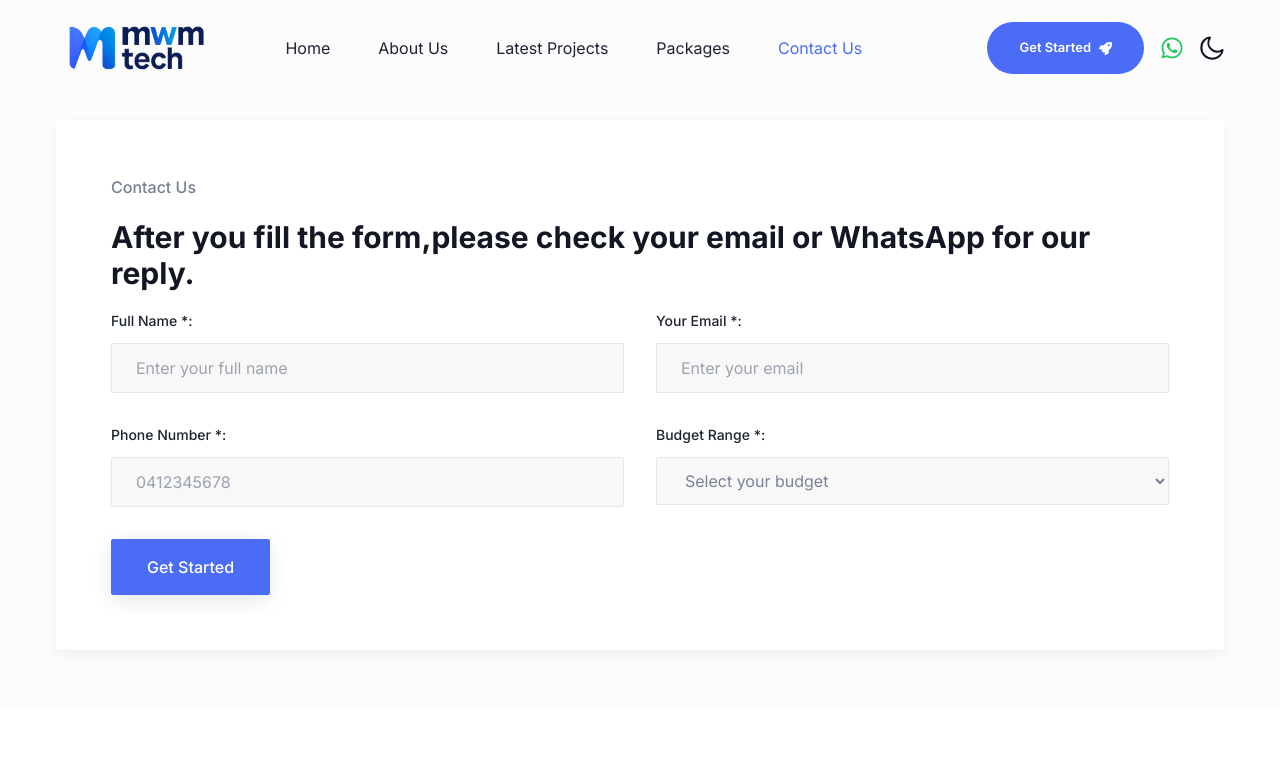
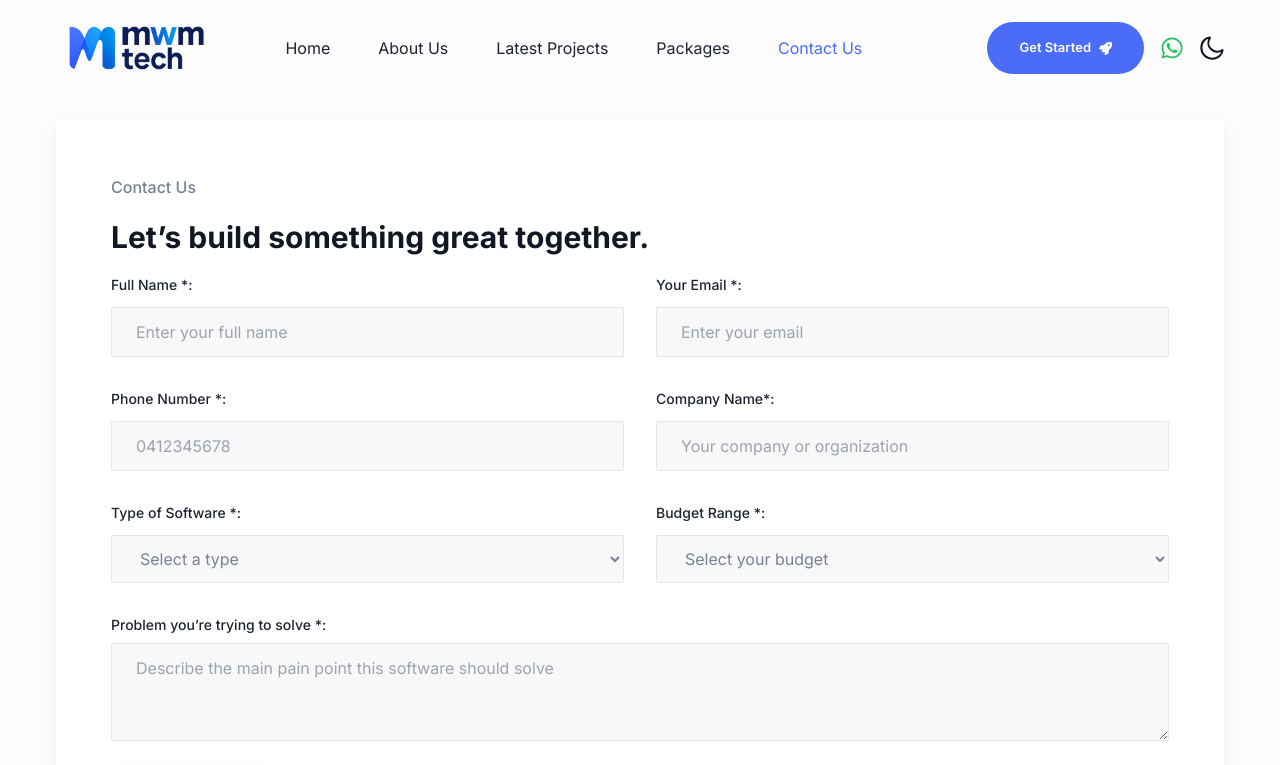
Before and after one commit to mr1assou/MWM, a Next.js app: page /contact/0 in a window 1280 px wide. Shown: the top 765 px of the page. Built offline with nearby package versions, Linux system fonts and the light colour scheme.

Commit message:
form chnages

```diff
--- a/app/api/submitForm/route.ts
+++ b/app/api/submitForm/route.ts
@@ -4,7 +4,7 @@ import path from 'path';
 
 export async function POST(request: Request) {
   const body = await request.json();
-  const { firstName, email, phone_number, id, budget } = body;
+  const { firstName, email, phone_number, id, budget, companyName, softwareType, problem1 } = body;
 
   try {
     const transporter = nodemailer.createTransport({
@@ -53,8 +53,20 @@ export async function POST(request: Request) {
             <td style="padding: 12px; border: 1px solid #ddd;">${phone_number}</td>
           </tr>
           <tr>
+            <td style="padding: 12px; border: 1px solid #ddd;"><strong>Company Name</strong></td>
+            <td style="padding: 12px; border: 1px solid #ddd;">${companyName}</td>
+          </tr>
+            <tr>
             <td style="padding: 12px; border: 1px solid #ddd;"><strong>Budget</strong></td>
             <td style="padding: 12px; border: 1px solid #ddd;">${budget}</td>
+          </tr>
+          <tr>
+            <td style="padding: 12px; border: 1px solid #ddd;"><strong>Software Type</strong></td>
+            <td style="padding: 12px; border: 1px solid #ddd;">${softwareType}</td>
+          </tr>
+          <tr>
+            <td style="padding: 12px; border: 1px solid #ddd;"><strong>Problem</strong></td>
+            <td style="padding: 12px; border: 1px solid #ddd;">${problem1}</td>
           </tr>
         </table>
       `,
@@ -89,20 +101,9 @@ export async function POST(request: Request) {
       <p style="color:#4b5563;font-size:16px;line-height:1.65;margin:0 0 18px;">
         We truly appreciate you reaching out to MWMTECH. Your message has been received, and our team is already reviewing your request.
       </p>
-
-      <!-- Subtle “card” section to group the ask -->
-      <div style="border:1px solid #e5e7eb;background:#fafafa;border-radius:10px;padding:16px 14px;margin:0 auto 16px;display:inline-block;text-align:left;max-width:520px;">
-        <p style="color:#4b5563;font-size:16px;line-height:1.65;margin:0 0 8px;">
-          To help us prepare the best proposal, could you share a few details?
-        </p>
-        <ul style="color:#4b5563;font-size:16px;line-height:1.65;margin:0 0 0 18px;padding:0;">
-          <li style="margin-bottom:8px;">What type of business you run (or plan to launch)</li>
-          <li style="margin-bottom:8px;">Your main goals for the website</li>
-        </ul>
-      </div>
-
       <p style="color:#4b5563;font-size:16px;line-height:1.65;margin:0 0 18px;">
-        Prefer to talk live? Choose a time that fits your schedule and we’ll meet to discuss your project.
+        Prefer to talk live? Choose a time that fits your schedule and we'll meet to discuss your project.
+        If you’d rather not meet live, we’ll reach out to you via email or WhatsApp instead.
       </p>
 
       <!-- CTA Button -->
@@ -134,14 +135,14 @@ export async function POST(request: Request) {
 </div>
 
 `,
-      attachments: [
-        {
-          filename: 'logo.png',
-          path: logoPath,
-          cid: 'mwm-logo',
-          contentDisposition: 'inline' as const
-        },
-      ]
+      // attachments: [
+      //   {
+      //     filename: 'logo.png',
+      //     path: logoPath,
+      //     cid: 'mwm-logo',
+      //     contentDisposition: 'inline' as const
+      //   },
+      // ]
     };
 
     // Send both emails
--- a/components/Contact/ContactForm.tsx
+++ b/components/Contact/ContactForm.tsx
@@ -7,10 +7,20 @@ import gsap from 'gsap';
 const ContactForm = () => {
   const params = useParams();
   const router = useRouter();
-  const { id } = params;
-  const formRef = useRef(null);
+  const { id } = params as { id?: string };
+  const formRef = useRef<HTMLFormElement | null>(null);
 
-  const [form, setForm] = useState({ firstName: "", email: "", phone_number: "", id: id, budget: "" });
+  const [form, setForm] = useState({
+    firstName: "",
+    email: "",
+    phone_number: "",
+    id: id ?? "",
+    budget: "",
+    companyName: "",
+    softwareType: "",
+    problem1: "",
+  });
+
   const [loading, setLoading] = useState(false);
 
   useEffect(() => {
@@ -33,7 +43,7 @@ const ContactForm = () => {
     }
   }, []);
 
-  const handleForm = async (e) => {
+  const handleForm = async (e: React.FormEvent) => {
     e.preventDefault();
     setLoading(true);
     const response = await fetch('/api/submitForm', {
@@ -50,7 +60,7 @@ const ContactForm = () => {
     }
   };
 
-  const changeForm = (e) => {
+  const changeForm = (e: React.ChangeEvent<HTMLInputElement | HTMLSelectElement | HTMLTextAreaElement>) => {
     const { name, value } = e.target;
     setForm((prev) => ({ ...prev, [name]: value }));
   };
@@ -58,15 +68,14 @@ const ContactForm = () => {
   return (
     <form ref={formRef} className="mt-5 opacity-0" onSubmit={handleForm}>
       <div className="-mx-4 flex flex-wrap">
+        {/* Full Name */}
         <div className="w-full px-4 md:w-1/2">
           <div className="mb-8">
-            <label
-              htmlFor="firstName"
-              className="mb-3 block text-sm font-medium text-dark dark:text-white"
-            >
+            <label htmlFor="firstName" className="mb-3 block text-sm font-medium text-dark dark:text-white">
               Full Name *:
             </label>
             <input
+              id="firstName"
               onChange={changeForm}
               type="text"
               name="firstName"
@@ -77,15 +86,14 @@ const ContactForm = () => {
           </div>
         </div>
 
+        {/* Email */}
         <div className="w-full px-4 md:w-1/2">
           <div className="mb-8">
-            <label
-              htmlFor="email"
-              className="mb-3 block text-sm font-medium text-dark dark:text-white"
-            >
+            <label htmlFor="email" className="mb-3 block text-sm font-medium text-dark dark:text-white">
               Your Email *:
             </label>
             <input
+              id="email"
               onChange={changeForm}
               name="email"
               type="email"
@@ -96,15 +104,15 @@ const ContactForm = () => {
             />
           </div>
         </div>
+
+        {/* Phone */}
         <div className="w-full px-4 md:w-1/2">
           <div className="mb-8">
-            <label
-              htmlFor="phone_number"
-              className="mb-3 block text-sm font-medium text-dark dark:text-white"
-            >
+            <label htmlFor="phone_number" className="mb-3 block text-sm font-medium text-dark dark:text-white">
               Phone Number *:
             </label>
             <input
+              id="phone_number"
               onChange={changeForm}
               required
               name="phone_number"
@@ -114,29 +122,100 @@ const ContactForm = () => {
             />
           </div>
         </div>
+
+        {/* Company Name */}
         <div className="w-full px-4 md:w-1/2">
           <div className="mb-8">
+            <label htmlFor="companyName" className="mb-3 block text-sm font-medium text-dark dark:text-white">
+              Company Name*:
+            </label>
+            <input
+              required
+              id="companyName"
+              onChange={changeForm}
+              type="text"
+              name="companyName"
+              placeholder="Your company or organization"
+              className="border-stroke dark:text-body-color-dark dark:shadow-two w-full rounded-sm border bg-[#f8f8f8] px-6 py-3 text-base text-body-color outline-none focus:border-primary dark:border-transparent dark:bg-[#2C303B] dark:focus:border-primary dark:focus:shadow-none"
+            />
+          </div>
+        </div>
+
+
+        {/* Software Type */}
+        <div className="w-full px-4 md:w-1/2">
+          <div className="mb-8 relative">
             <label
-              htmlFor="budget"
+              htmlFor="softwareType"
               className="mb-3 block text-sm font-medium text-dark dark:text-white"
             >
+              Type of Software *:
+            </label>
+            <select
+              id="softwareType"
+              name="softwareType"
+              required
+              onChange={changeForm}
+              className="border-stroke dark:text-body-color-dark dark:shadow-two w-full rounded-sm border bg-[#f8f8f8] px-6 py-3 text-base text-body-color outline-none
+                 focus:border-primary dark:border-transparent dark:bg-[#2C303B] dark:focus:border-primary dark:focus:shadow-none z-10"
+            >
+              <option value="">Select a type</option>
+              <option value="SaaS">SaaS</option>
+              <option value="Booking system">Booking system</option>
+              <option value="E-commerce">E-commerce</option>
+              <option value="Marketplace">Marketplace</option>
+              <option value="CRM">CRM</option>
+              <option value="Web Portals">Web Portals</option>
+              <option value="Enterprise Web Apps">Enterprise Web Apps</option>
+              <option value="Healthcare Apps">Healthcare Apps</option>
+              <option value="Education / Training">Elearning</option>
+              <option value="Other">Other</option>
+            </select>
+          </div>
+        </div>
+
+
+
+        {/* Budget */}
+        <div className="w-full px-4 md:w-1/2">
+          <div className="mb-8">
+            <label htmlFor="budget" className="mb-3 block text-sm font-medium text-dark dark:text-white">
               Budget Range *:
             </label>
             <select
+              id="budget"
               onChange={changeForm}
               name="budget"
               required
               className="border-stroke dark:text-body-color-dark dark:shadow-two w-full rounded-sm border bg-[#f8f8f8] px-6 py-3 text-base text-body-color outline-none focus:border-primary dark:border-transparent dark:bg-[#2C303B] dark:focus:border-primary dark:focus:shadow-none"
             >
               <option value="">Select your budget</option>
-              <option value="$500 – $1,000">$500 – $1,000</option>
-              <option value="$1000 – $2,000">$1000 – $2,000</option>
-              <option value="2000-5000$">$2,000 – $5,000</option>
+              <option value="$800 – $1,500">$800 – $1,500</option>
+              <option value="$1500 – $3,000">$2000 – $5,000</option>
               <option value="5000$+">More than $5,000</option>
             </select>
           </div>
         </div>
 
+        {/* Problems (end of form) */}
+        <div className="w-full px-4">
+          <div className="mb-6">
+            <label htmlFor="problem1" className="mb-2 block text-sm font-medium text-dark dark:text-white">
+              Problem you’re trying to solve *:
+            </label>
+            <textarea
+              id="problem1"
+              name="problem1"
+              required
+              onChange={changeForm}
+              placeholder="Describe the main pain point this software should solve"
+              className="border-stroke dark:text-body-color-dark dark:shadow-two w-full rounded-sm border bg-[#f8f8f8] px-6 py-3 text-base text-body-color outline-none focus:border-primary dark:border-transparent dark:bg-[#2C303B] dark:focus:border-primary dark:focus:shadow-none"
+              rows={3}
+            />
+          </div>
+        </div>
+
+        {/* Submit */}
         <div className="w-full px-4">
           <input
             value={loading ? "Getting Started..." : "Get Started"}
--- a/components/Contact/index.tsx
+++ b/components/Contact/index.tsx
@@ -16,7 +16,7 @@ const Contact = () => {
                 Contact Us
               </p>
               <h2 className="mt-5 text-lg font-bold text-black dark:text-white sm:text-3xl lg:text-2xl xl:text-3xl">
-                After you fill the form,please check your email or WhatsApp for our reply.
+                Let’s build something great together.
               </h2>
               <ContactForm />
             </div>
--- a/components/Services/index.tsx
+++ b/components/Services/index.tsx
@@ -11,7 +11,7 @@ const Services = () => {
       <div className="container">
         <SectionTitle
           title="Our Services"
-          paragraph="As a website development company, we offer professional website design and development services across the United States to help grow your business."
+          paragraph="As a website development company, we offer professional web apps and development services across the United States to help grow your business."
           center
         />
 
```
Also changed, not shown: components/Hero/index.tsx (+6 -6 lines).
